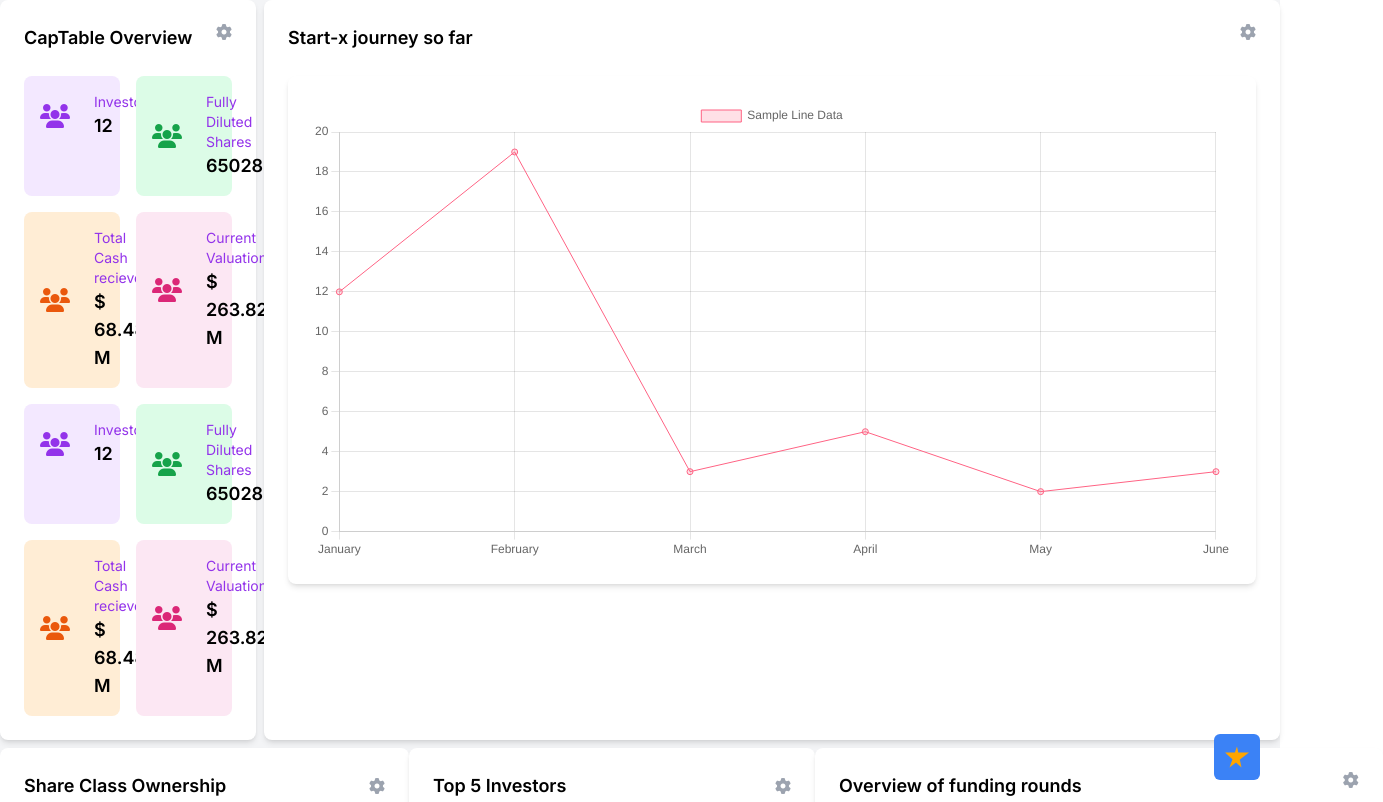
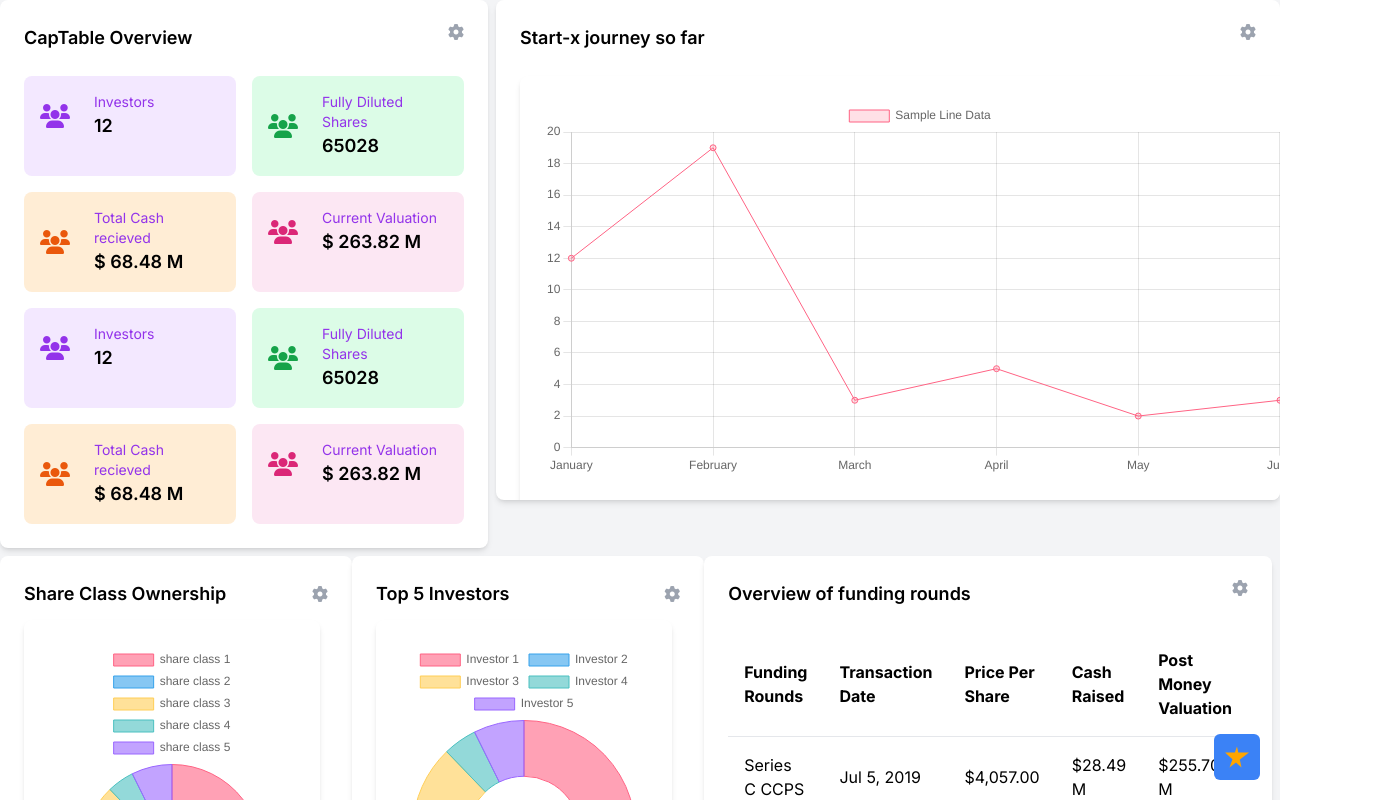
Before and after one commit to abhinandhukr/camera-kit, a React (Create React App) app in the folder camer-kit-demo/: page / in a window 1280 px wide. Shown: the top 802 px of the page, 1383 px wide, since content can reach past the window. Built offline with nearby package versions, Linux system fonts and the light colour scheme; the HTML template or start-up script is replaced by a standard one.

Commit message:
style changes

```diff
--- a/camer-kit-demo/src/App.js
+++ b/camer-kit-demo/src/App.js
@@ -3,7 +3,7 @@ import Dashboard from './dashboard';
 
 function App() {
   return (
-    <div className="App">
+    <div className="App h-screen overflow-hidden">
       <Dashboard/>
     </div>
   );
--- a/camer-kit-demo/src/camera.js
+++ b/camer-kit-demo/src/camera.js
@@ -29,8 +29,8 @@ const Camera = ({showCamera, onClose }) => {
             await activeSession.play();
 
             const lens = await cameraKit.lensRepository.loadLens(
-              'ccf52627-a25d-43bb-bbf5-4790cb146b9e',
-              // 9e980fe2-049f-4cbd-9bc5-7e9373ee1a0d // another lense
+              //'ccf52627-a25d-43bb-bbf5-4790cb146b9e',
+               "9e980fe2-049f-4cbd-9bc5-7e9373ee1a0d", // another lense
               'b003a1ba-8c92-47e4-bdf6-d618f1195e0a'
             );
 
--- a/camer-kit-demo/src/dashboard.css
+++ b/camer-kit-demo/src/dashboard.css
@@ -28,7 +28,9 @@
     margin-right: 8px;
   }
   .half-width {
-    flex-grow: 1;
+    width: 800px; /* Set a fixed width */
+    height: 500px; /* Set a fixed height */
+    overflow: hidden; /* Optional: use this to prevent any overflow */
   }
 
   .modal {
--- a/camer-kit-demo/src/index.css
+++ b/camer-kit-demo/src/index.css
@@ -0,0 +1,10 @@
+html, body {
+    height: 100%;
+    margin: 0;
+    padding: 0;
+    overflow: hidden;
+  }
+
+  #root {
+    height: 100%;
+  }
```
